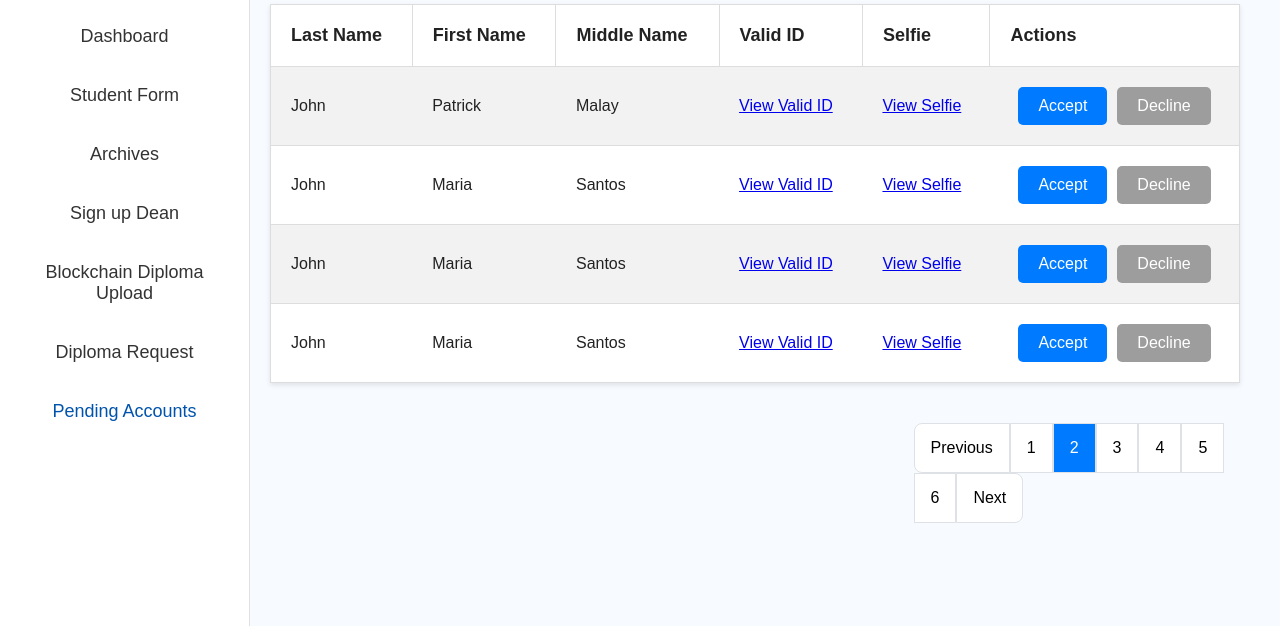
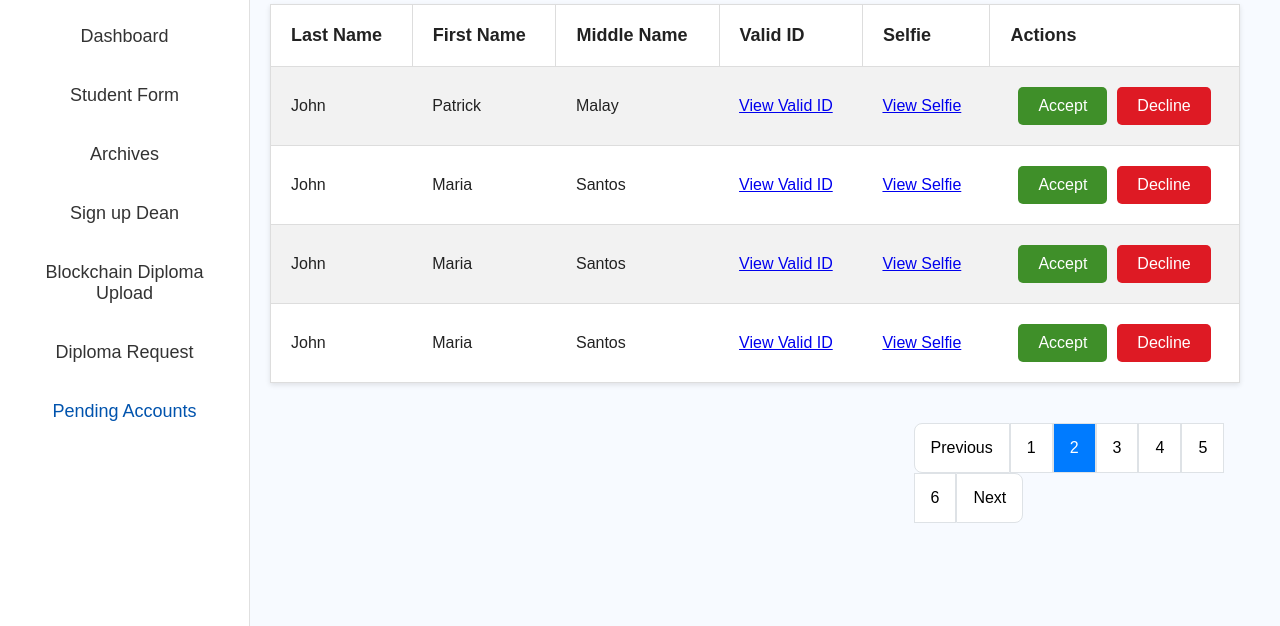
Before and after one commit to jpmlxmly/Dean_Admin_UI, a plain HTML site: page pending.html in a window 1280 px wide. Shown: the part 174-800 px from the top of the page. Drawn offline with Linux system fonts and the light colour scheme.

Commit message:
color change
changed color button for accept and view

```diff
--- a/pending.html
+++ b/pending.html
@@ -87,7 +87,7 @@
         padding: 10px 20px;
         font-size: 16px;
         color: #fff;
-        background-color: #007bff;
+        background-color: 	#3f8f29;
         border: none;
         border-radius: 5px;
         cursor: pointer;
@@ -95,14 +95,14 @@
       }
 
       .btn-accept:hover {
-        background-color: #0056b3;
+        background-color: 	#056517;
       }
 
       .btn-decline {
         padding: 10px 20px;
         font-size: 16px;
         color: #fff;
-        background-color: #9d9d9d;
+        background-color: 	#de1a24;
         border: none;
         border-radius: 5px;
         cursor: pointer;
@@ -110,7 +110,7 @@
       }
 
       .btn-decline:hover {
-        background-color: #797979;
+        background-color: 	#a60f26;
       }
       .action-buttons{
         display: flex;
```
Also changed, not shown: dashboardcolleges.html (+1 -1 lines), re.html (+4 -4 lines).
